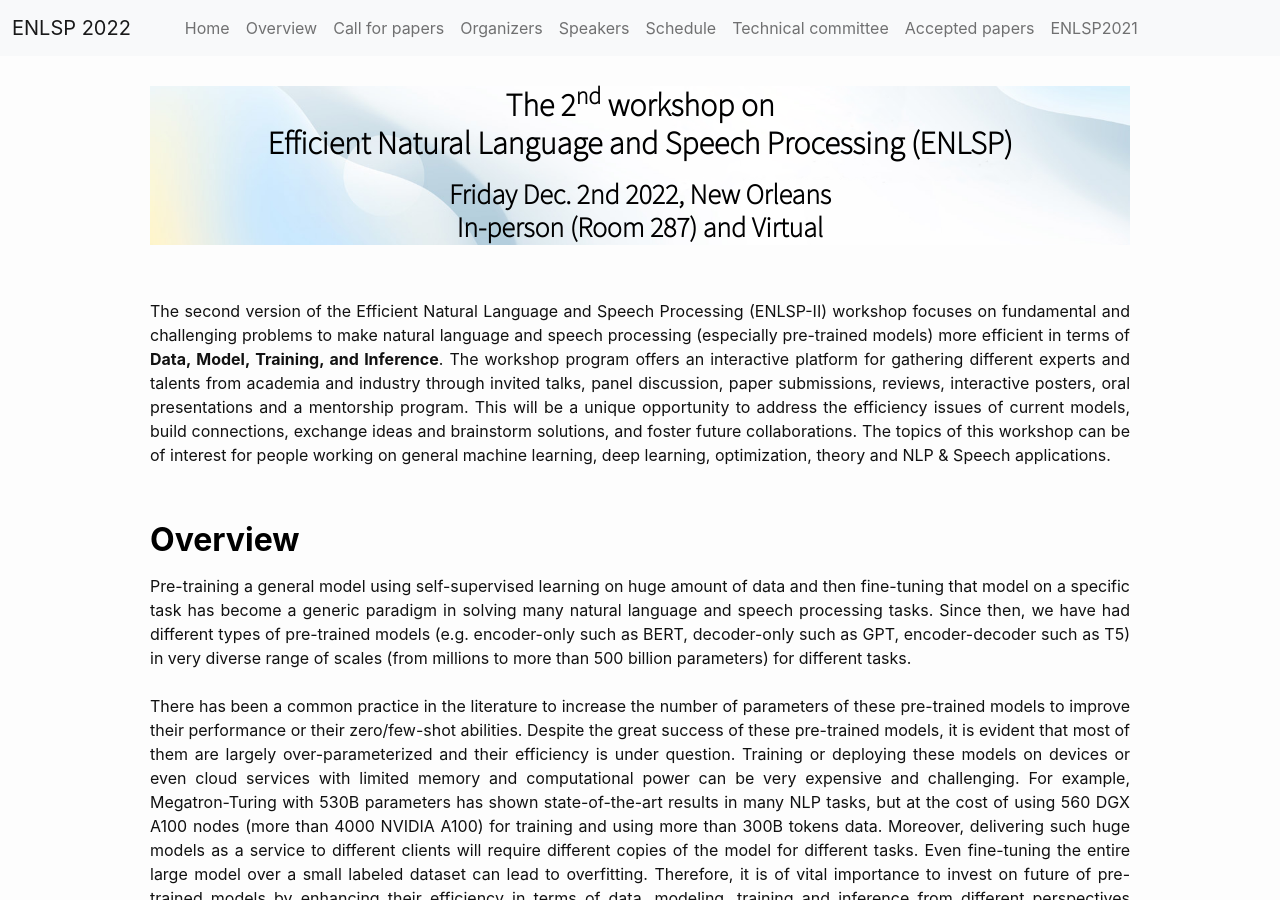
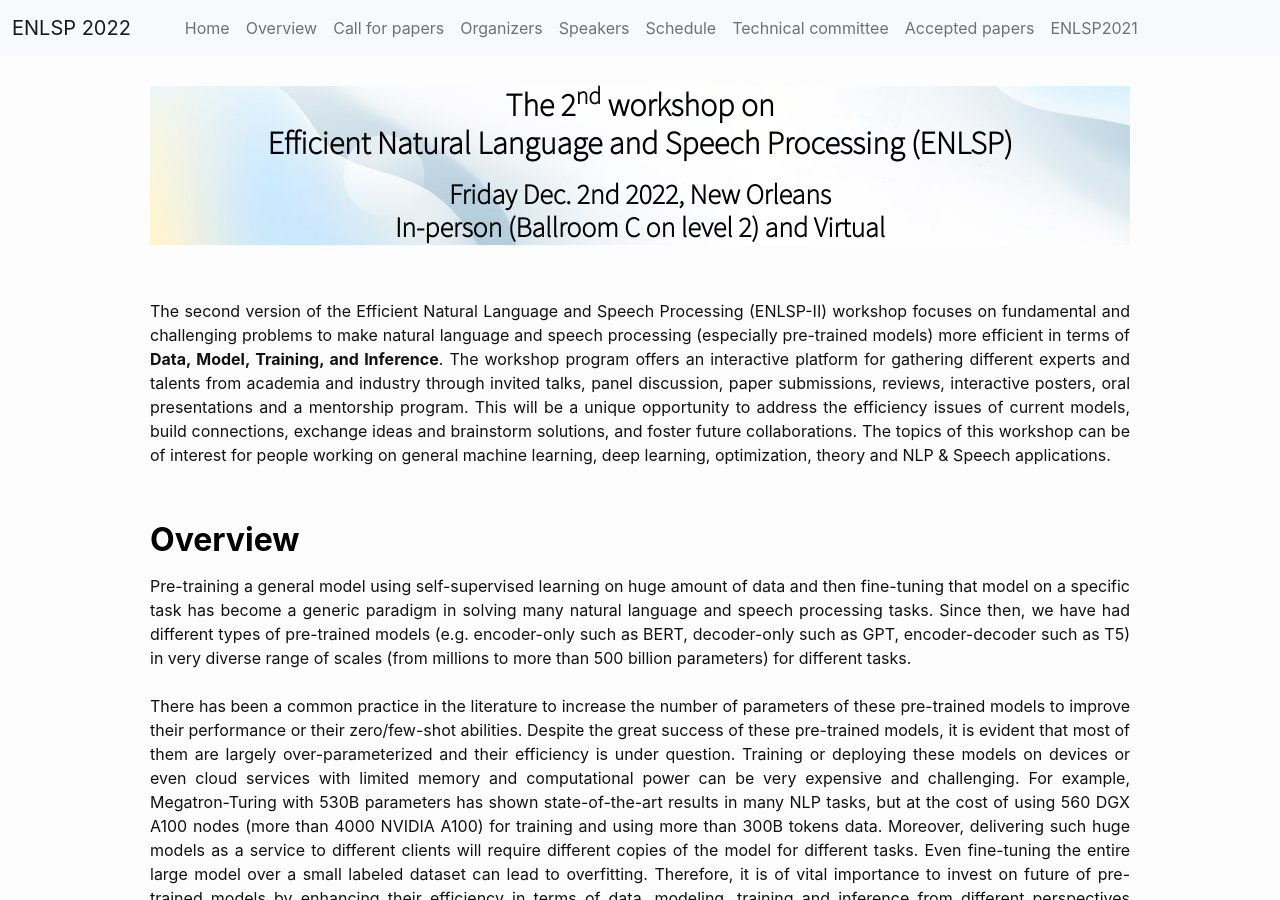
Before and after one commit to neurips2022-enlsp/neurips2022-enlsp.github.io, a Jekyll site: the page built from index.md, in a window 1280 px wide and 900 px high. Built offline with Jekyll 4.4.1, drawn with Linux system fonts in a browser that asks for light colours; nearby versions of some CDN libraries.

Commit message:
Update index.md

```diff
--- a/index.md
+++ b/index.md
@@ -10,7 +10,7 @@ layout: home
 <div style="font-family: 'Source Sans Pro', sans-serif; background: url('/images/banner_no_text.png') no-repeat; background-size: cover; user-select: none;">
 	<center>
 		<h2 class="blackpar_title" >The 2<sup>nd</sup> workshop on<br>Efficient Natural Language and Speech Processing (ENLSP)</h2>
-		<h3 class="blackpar_title">Friday Dec. 2nd 2022, New Orleans <br> <b>In-person</b> (Room 287) and <b>Virtual</b> </h3>
+		<h3 class="blackpar_title">Friday Dec. 2nd 2022, New Orleans <br> <b>In-person</b> (Ballroom C on level 2) and <b>Virtual</b> </h3>
 	</center>
 </div>
 <br>
```
